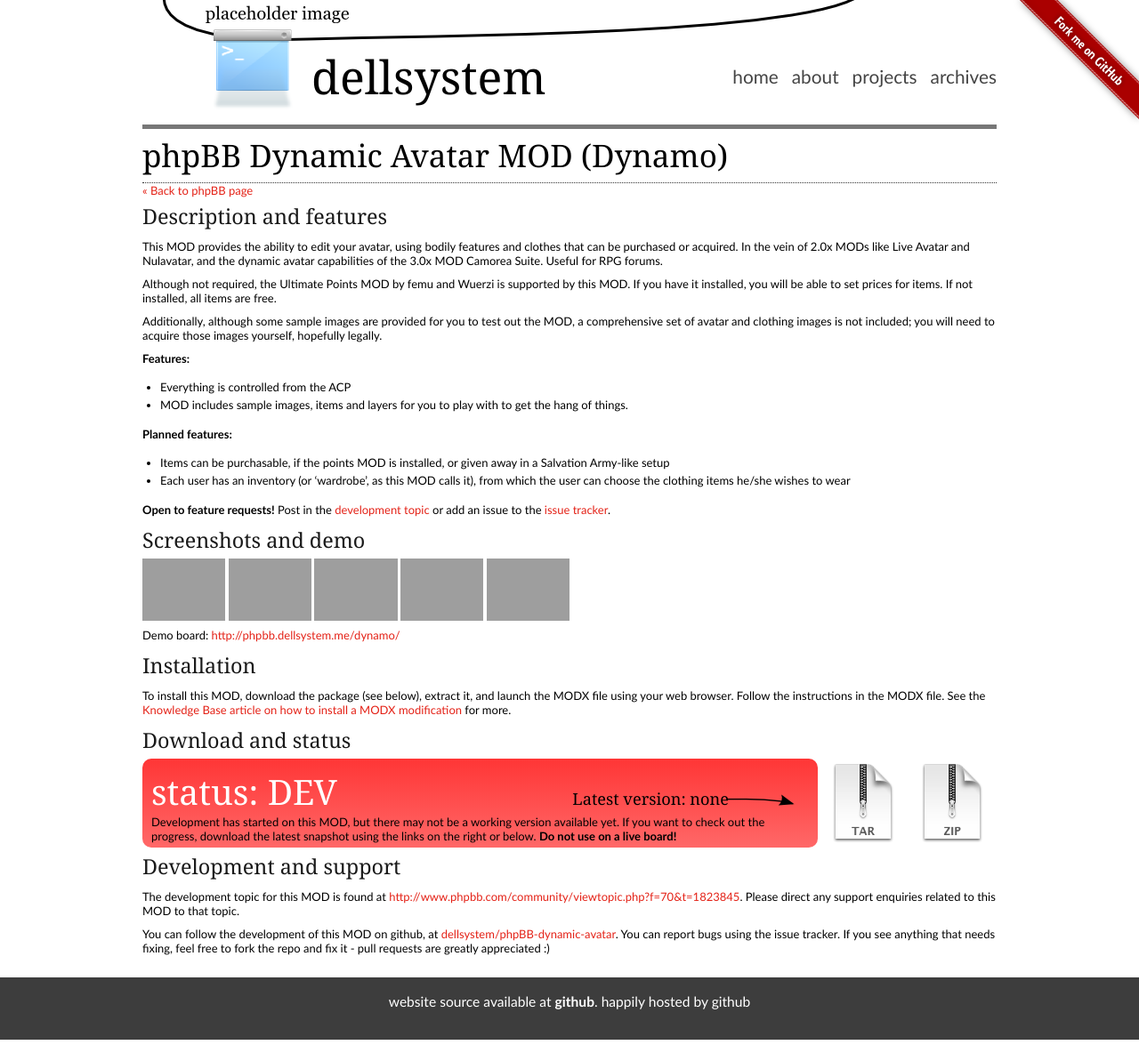
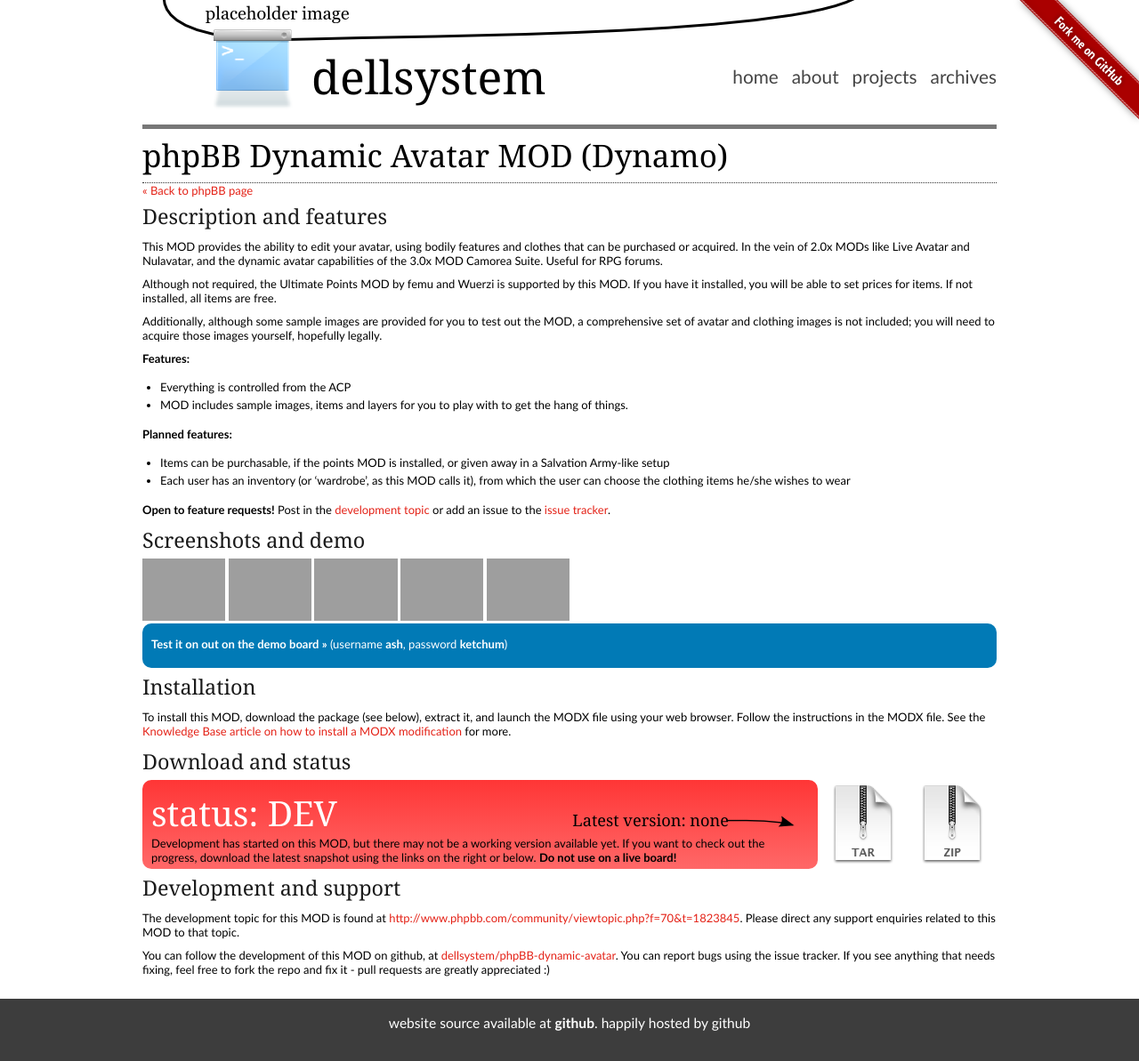
Before and after one commit to dellsystem/dellsystem.github.io, a Jekyll site: the page built from phpbb-dynamic-avatar.md, in a window 1280 px wide, cut to the strip 0-1193 px from the top of the page. Shown: the whole strip at 89% size. Built offline with Jekyll 4.4.1, drawn with Linux system fonts in a browser that asks for light colours; before the commit the page ends 1169 px from its top, so only the background shows below that; grey boxes are pictures that could not be loaded.

Commit message:
change mod page layout a bit
Blue div thing for the demo link, separate class for rounded corners.

```diff
--- a/_layouts/mod.html
+++ b/_layouts/mod.html
@@ -18,7 +18,9 @@ layout: default
 {% endfor %}
 <br />
 {% endif %}
-<p>Demo board: <a href="{{ page.demo-url }}">{{ page.demo-url }}</a>
+<div id="demo-link" class="rounded-corners blue">
+	<p><a href="{{ page.demo_url }}">Test it on out on the demo board &raquo;</a> (username <strong>ash</strong>, password <strong>ketchum</strong>)</p>
+</div>
 
 <h3>Installation</h3>
 
@@ -65,7 +67,7 @@ layout: default
 	{% assign status-description = "Uhoh - this MOD has been abandoned! That means you can still download it, but I won't be developing it any further or providing support for it." %}
 {% endif %}
 
-<div id="mod-status" class="colour-{{ colour }}">
+<div id="mod-status" class="{{ colour }}-gradient rounded-corners">
 	<a href="https://github.com/dellsystem/{{ page.repo-name}}"><h3>status: {% if page.abandoned %}ABD{% else %}{{ status }}{% endif %}</h3></a>
 	<div class="serif">Latest version: {{ latest-version }}</div>
 	<p>{{ status-description }}{% if status == 'MODDB' %} You can download it directly using the links on the right, or <a href="{{ moddb-url }}">through the MODDB</a>.{% else %} {% if status == 'DEV' %}If you want to check out the progress, download the latest snapshot using the links on the right or below.{% else %}Download it using the links to the right or below.{% endif %} <strong>Do not use on a live board!</strong>{% endif %}</p>
--- a/css/style.css
+++ b/css/style.css
@@ -244,14 +244,28 @@ body:before {
 	padding-bottom: 10px;
 }
 
+.rounded-corners {
+	border-radius: 10px;
+	-webkit-border-radius: 10px;
+	-mozilla-border-radius: 10px;
+}
+
+#demo-link {
+	height: 30px;
+	padding: 10px;
+	color: #FFF;
+}
+
+#demo-link a {
+	font-weight: bold;
+	color: #FFF !important;
+}
+
 #mod-status {
 	width: 739px;
 	height: 80px;
 	padding: 10px;
 	display: inline-block;
-	border-radius: 10px;
-	-webkit-border-radius: 10px;
-	-mozilla-border-radius: 10px;
 }
 
 #mod-status h3 {
@@ -276,40 +290,44 @@ body:before {
 	background-position: right;
 }
 
-.colour-red {
+.red-gradient {
 	background: #FF3636;
 	background: -webkit-gradient(linear, left top, left bottom, from(#FF3636), to(#FF6868));
 	background: -moz-linear-gradient(top, #FF3636, #FF6868);
 }
 
-.colour-orange {
+.orange-gradient {
 	background: #FF9853;
 	background: -webkit-gradient(linear, left top, left bottom, from(#FF9853), to(#FFB37F));
 	background: -moz-linear-gradient(top, #FF9853, #FFB37F);
 }
 
-.colour-yellow {
+.yellow-gradient {
 	background: #FFD528;
 	background: -webkit-gradient(linear, left top, left bottom, from(#FFD528), to(#FFEA96));
 	background: -moz-linear-gradient(top, #FFD528, #FFEA96);
 }
 
-.colour-green {
+.green-gradient {
 	background: #83C955;
 	background: -webkit-gradient(linear, left top, left bottom, from(#83C955), to(#A9C994));
 	background: -moz-linear-gradient(top, #83C955, #A9C994);
 }
 
-.colour-blue {
+.blue-gradient {
 	background: #2679F5;
 	background: -webkit-gradient(linear, left top, left bottom, from(#2679F5), to(#77ACF5));
 	background: -moz-linear-gradient(top, #2679F5, #77ACF5);
 }
 
-.colour-grey {
+.grey-gradient {
 	background: #999;
 	background: -webkit-gradient(linear, left top, left bottom, from(#777), to(#CCC));
 	background: -moz-linear-gradient(top, #777, #CCC);
+}
+
+.blue {
+	background: #017AB6;
 }
 
 .sudoku {
```
